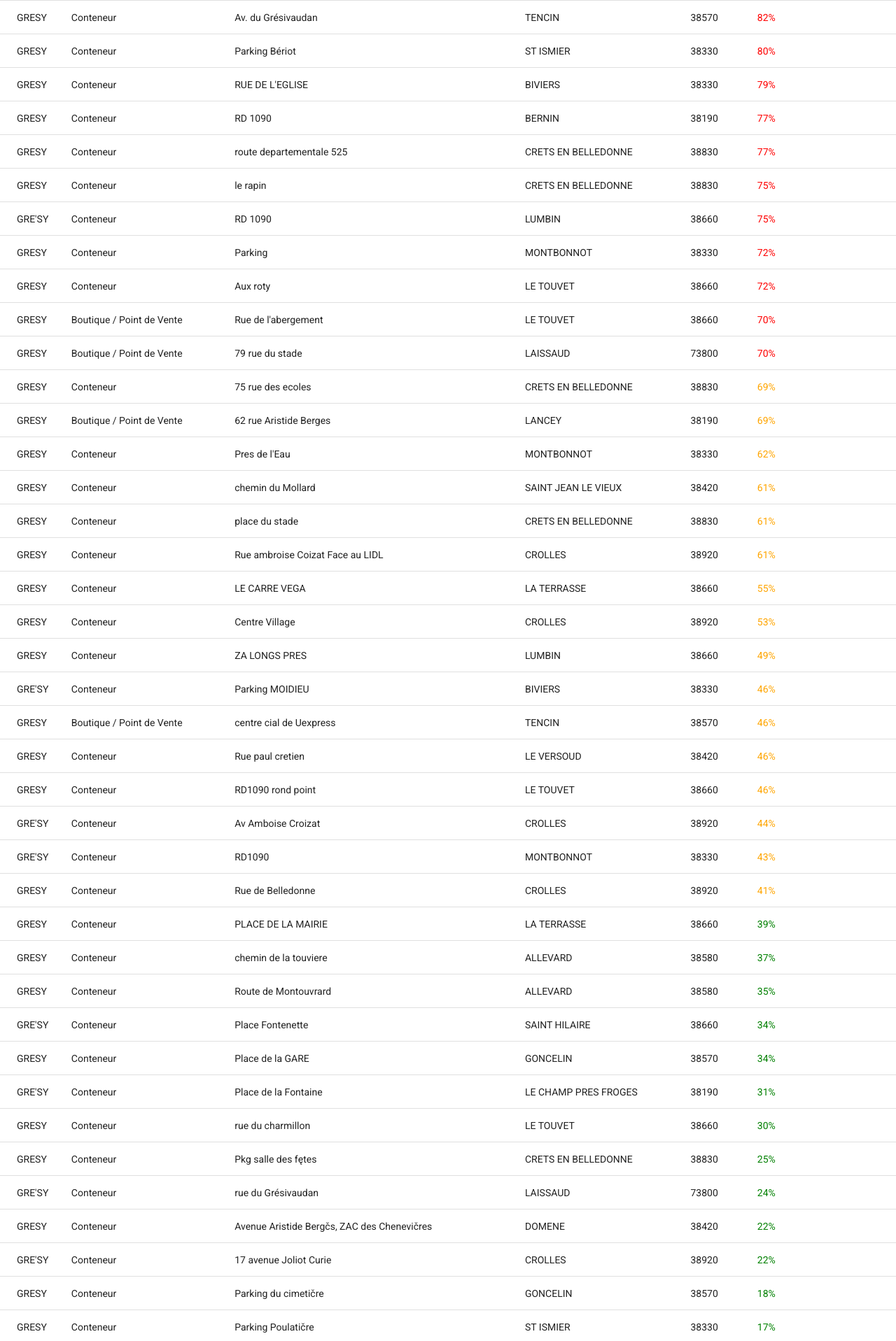
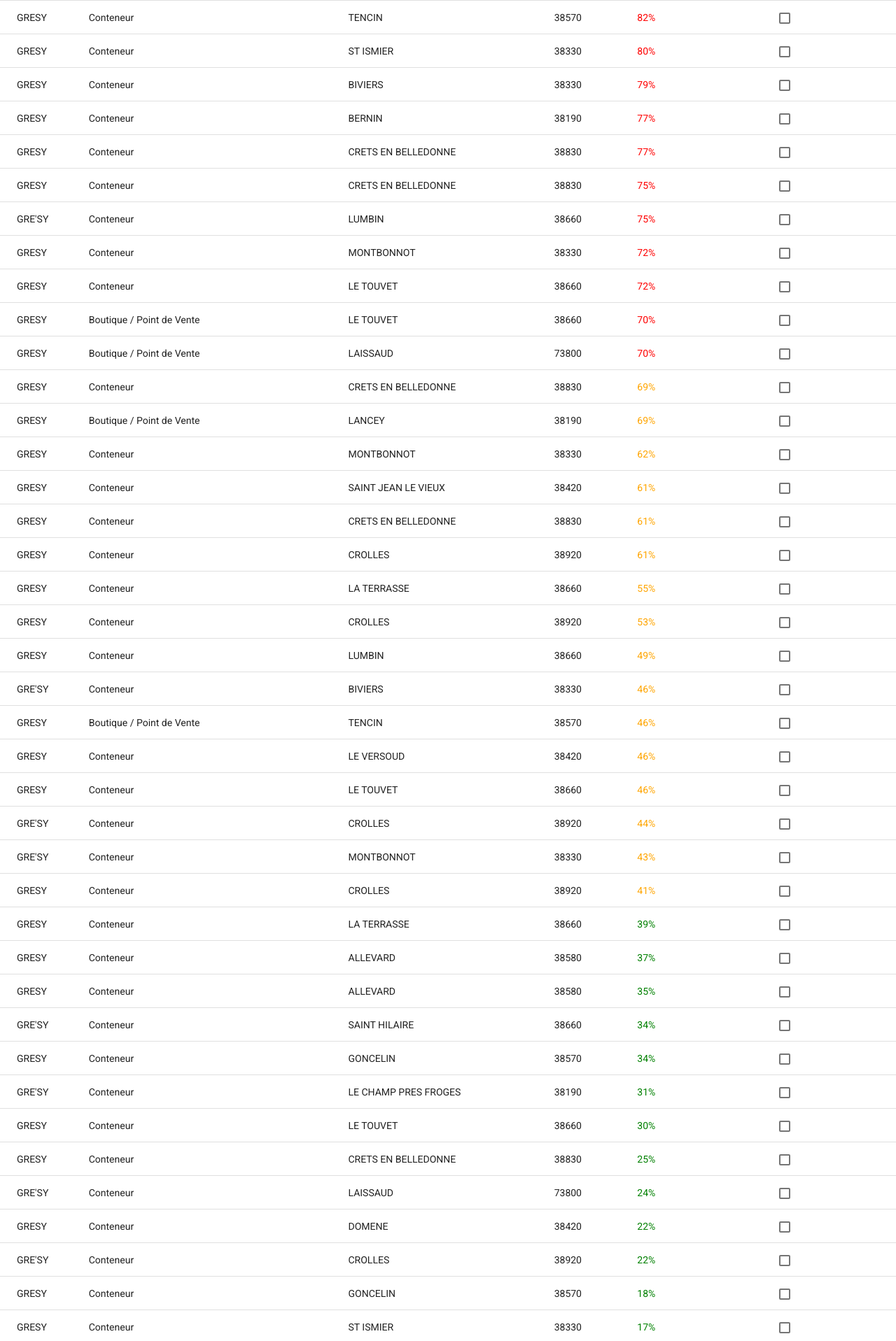
Before and after one commit to pouchanfrederic/ProjetOpenInnovation, an Angular app: page /dashboard in a window 1280 px wide. Shown: the part 880-2797 px from the top of the page at 70% size. Built offline with nearby package versions, Linux system fonts and the light colour scheme; no server answers.

Commit message:
Ajout des checkbox qui ajoutent les chalets sélectionnés à la liste

```diff
--- a/src/app/app.module.ts
+++ b/src/app/app.module.ts
@@ -11,7 +11,7 @@ import { ChaletsListComponent } from './chalets-list/chalets-list.component';
 import { MapComponent } from './map/map.component';
 import {MatTableModule} from '@angular/material/table';
 import { DashboardComponent } from './dashboard/dashboard.component';
-
+import {MatCheckboxModule} from '@angular/material/checkbox';
 @NgModule({
   declarations: [
     AppComponent,
@@ -26,7 +26,8 @@ import { DashboardComponent } from './dashboard/dashboard.component';
     AppRoutingModule,
     BrowserAnimationsModule,
     HttpClientModule,
-    MatTableModule
+    MatTableModule,
+    MatCheckboxModule
   ],
   providers: [],
   bootstrap: [AppComponent]
--- a/src/app/chalets-list/chalets-list.component.ts
+++ b/src/app/chalets-list/chalets-list.component.ts
@@ -1,4 +1,5 @@
 import { Component, Input, OnInit } from '@angular/core';
+import { MatCheckboxChange } from '@angular/material/checkbox';
 import { Chalet } from '../models/chalet';
 import { ChaletsService } from '../services/chalets.service';
 
@@ -10,7 +11,8 @@ import { ChaletsService } from '../services/chalets.service';
 export class ChaletsListComponent implements OnInit {
 
   @Input('chalets') dataSource: Chalet[];
-  displayedColumns: string[] = ['entite', 'type', 'adresse', 'ville','codeP', 'tauxRemplissage'];
+  selected : Chalet[] = [];
+  displayedColumns: string[] = ['entite', 'type', 'adresse', 'ville','codeP', 'tauxRemplissage', 'checkbox'];
 
   constructor(private cs: ChaletsService) { }
 
@@ -27,4 +29,17 @@ export class ChaletsListComponent implements OnInit {
       return 'medium'
   }
 
+  cbxOnChange(matcheckbox : MatCheckboxChange, chalet : Chalet){
+    if(matcheckbox.checked){
+		this.selected.push(chalet);
+	}
+	else{
+		let index = this.selected.indexOf(chalet);
+		this.selected.splice(index, 1);
+
+	}
+	console.log(this.selected);
+  }
+
+
 }
--- a/src/app/models/chalet.ts
+++ b/src/app/models/chalet.ts
@@ -1,5 +1,6 @@
 export class Chalet {
 
+    public id : number;
     public tauxRemplissage : number;
     public lat : number;
     public long : number;
--- a/src/assets/data.json
+++ b/src/assets/data.json
@@ -1,530 +1,589 @@
 [
  {
+   "id": 1,
    "entiteProprietaire": "GRESY",
    "type": "Boutique / Point de Vente",
-   "adresse": "95 rue des grives",
+   "Adresse": "95 rue des grives",
    "codeP": 38920,
    "ville": "CROLLES",
    "lat": "45.2718827",
    "long": "5.8914758"
  },
  {
+   "id": 2,
    "entiteProprietaire": "GRESY",
    "type": "Conteneur",
-   "adresse": "450 rue des sources",
+   "Adresse": "450 rue des sources",
    "codeP": 38920,
    "ville": "CROLLES",
    "lat": "45.2720623",
    "long": "5.8921077"
  },
  {
+   "id": 3,
    "entiteProprietaire": "GRESY",
    "type": "Conteneur",
-   "adresse": "ZA LONGS PRES",
+   "Adresse": "ZA LONGS PRES",
    "codeP": 38660,
    "ville": "LUMBIN",
    "lat": "45.302935604592264",
    "long": "5.906455993653367"
  },
  {
+   "id": 4,
    "entiteProprietaire": "GRESY",
    "type": "Conteneur",
-   "adresse": "RD1090 rond point",
+   "Adresse": "RD1090 rond point",
    "codeP": 38660,
    "ville": "LE TOUVET",
    "lat": "45.358153178937314",
    "long": "5.955213502807624"
  },
  {
+   "id": 5,
    "entiteProprietaire": "GRESY",
    "type": "Conteneur",
-   "adresse": "parking",
+   "Adresse": "parking",
    "codeP": 38660,
    "ville": "LE TOUVET",
    "lat": "45.3558769226",
    "long": "5.91809558868"
  },
  {
+   "id": 6,
    "entiteProprietaire": "GRESY",
    "type": "Conteneur",
-   "adresse": "ZA DU BRESSON",
+   "Adresse": "ZA DU BRESSON",
    "codeP": 38660,
    "ville": "LE TOUVET",
    "lat": "45.361549146561885",
    "long": "5.960807800293878"
  },
  {
+   "id": 7,
    "entiteProprietaire": "GRESY",
    "type": "Conteneur",
-   "adresse": "LE CARRE  VEGA",
+   "Adresse": "LE CARRE  VEGA",
    "codeP": 38660,
    "ville": "LA TERRASSE",
    "lat": "45.315226732541014",
    "long": "5.923677253967298"
  },
  {
+   "id": 8,
    "entiteProprietaire": "GRESY",
    "type": "Conteneur",
-   "adresse": "PLACE DE LA MAIRIE",
+   "Adresse": "PLACE DE LA MAIRIE",
    "codeP": 38660,
    "ville": "LA TERRASSE",
    "lat": "45.323037389433665",
    "long": "5.930838746032691"
  },
  {
+   "id": 9,
    "entiteProprietaire": "GRESY",
    "type": "Conteneur",
-   "adresse": "Parking du cimetičre",
+   "Adresse": "Parking du cimetičre",
    "codeP": 38570,
    "ville": "GONCELIN",
    "lat": "45.350254185872",
    "long": "5.977724069583"
  },
  {
+   "id": 10,
    "entiteProprietaire": "GRESY",
    "type": "Conteneur",
-   "adresse": "Place de la GARE",
+   "Adresse": "Place de la GARE",
    "codeP": 38570,
    "ville": "GONCELIN",
    "lat": "45.341975002824995",
    "long": "5.974549293518976"
  },
  {
+   "id": 11,
    "entiteProprietaire": "GRESY",
    "type": "Conteneur",
-   "adresse": "Parking Poulatičre",
+   "Adresse": "Parking Poulatičre",
    "codeP": 38330,
    "ville": "ST ISMIER",
    "lat": "45.25176357666704",
    "long": "5.83636317418825"
  },
  {
+   "id": 12,
    "entiteProprietaire": "GRE'SY",
    "type": "Conteneur",
-   "adresse": "Route de Meylan",
+   "Adresse": "Route de Meylan",
    "codeP": 38330,
    "ville": "BIVIERS",
    "lat": "45.23773",
    "long": "5.8036"
  },
  {
+   "id": 13,
    "entiteProprietaire": "GRE'SY",
    "type": "Conteneur",
-   "adresse": "Parking MOIDIEU",
+   "Adresse": "Parking MOIDIEU",
    "codeP": 38330,
    "ville": "BIVIERS",
    "lat": "45.23793868288619",
    "long": "5.802965164188663"
  },
  {
+   "id": 14,
    "entiteProprietaire": "GRE'SY",
    "type": "Conteneur",
-   "adresse": "17 avenue Joliot Curie",
+   "Adresse": "17 avenue Joliot Curie",
    "codeP": 38920,
    "ville": "CROLLES",
    "lat": "45.2842115",
    "long": "5.8837615"
  },
  {
+   "id": 15,
    "entiteProprietaire": "GRE'SY",
    "type": "Conteneur",
-   "adresse": "rue François Mitterrand",
+   "Adresse": "rue François Mitterrand",
    "codeP": 38920,
    "ville": "CROLLES",
    "lat": "45.278324",
    "long": "5.883496"
  },
  {
+   "id": 16,
    "entiteProprietaire": "GRE'SY",
    "type": "Conteneur",
-   "adresse": "Av Amboise Croizat",
+   "Adresse": "Av Amboise Croizat",
    "codeP": 38920,
    "ville": "CROLLES",
    "lat": "45.27639",
    "long": "5.873675"
  },
  {
+   "id": 17,
    "entiteProprietaire": "GRE'SY",
    "type": "Conteneur",
-   "adresse": "Place de la Fontaine",
+   "Adresse": "Place de la Fontaine",
    "codeP": 38190,
    "ville": "LE CHAMP PRES FROGES",
    "lat": "45.27372989493328",
    "long": "5.925261008459529"
  },
  {
+   "id": 18,
    "entiteProprietaire": "GRE'SY",
    "type": "Conteneur",
-   "adresse": "Place Fontenette",
+   "Adresse": "Place Fontenette",
    "codeP": 38660,
    "ville": "SAINT HILAIRE",
    "lat": "45.353735988445",
    "long": "5.9141416969101"
  },
  {
+   "id": 19,
    "entiteProprietaire": "GRE'SY",
    "type": "Conteneur",
-   "adresse": "Place Robert Shuman",
+   "Adresse": "Place Robert Shuman",
    "codeP": 38330,
    "ville": "MONTBONNOT",
    "lat": "45.221927199030354",
    "long": "5.812753703041039"
  },
  {
+   "id": 20,
    "entiteProprietaire": "GRE'SY",
    "type": "Conteneur",
-   "adresse": "RD1090",
+   "Adresse": "RD1090",
    "codeP": 38330,
    "ville": "MONTBONNOT",
    "lat": "45.2255017900632",
    "long": "5.801358089904852"
  },
  {
+   "id": 21,
    "entiteProprietaire": "GRESY",
    "type": "Conteneur",
-   "adresse": "Pres de l'Eau",
+   "Adresse": "Pres de l'Eau",
    "codeP": 38330,
    "ville": "MONTBONNOT",
    "lat": "45.22545149753904",
    "long": "5.818713119049107"
  },
  {
+   "id": 22,
    "entiteProprietaire": "GRESY",
    "type": "Conteneur",
-   "adresse": ",RD1090 FaceSuperU",
+   "Adresse": ",RD1090 FaceSuperU",
    "codeP": 38330,
    "ville": "MONTBONNOT",
    "lat": "45.23893661697145",
    "long": "5.818370342254639"
  },
  {
+   "id": 23,
    "entiteProprietaire": "GRESY",
    "type": "Conteneur",
-   "adresse": "Av. du Grésivaudan",
+   "Adresse": "Av. du Grésivaudan",
    "codeP": 38570,
    "ville": "TENCIN",
    "lat": "45.30125662524121",
    "long": "5.952141476135239"
  },
  {
+   "id": 24,
    "entiteProprietaire": "GRESY",
    "type": "Conteneur",
-   "adresse": "Parking Bériot",
+   "Adresse": "Parking Bériot",
    "codeP": 38330,
    "ville": "ST ISMIER",
    "lat": "45.2413",
    "long": "5.82147"
  },
  {
+   "id": 25,
    "entiteProprietaire": "GRESY",
    "type": "Conteneur",
-   "adresse": "Rue ambroise Coizat Face au LIDL",
+   "Adresse": "Rue ambroise Coizat Face au LIDL",
    "codeP": 38920,
    "ville": "CROLLES",
    "lat": "45.2743429",
    "long": "5.884021"
  },
  {
+   "id": 26,
    "entiteProprietaire": "GRESY",
    "type": "Conteneur",
-   "adresse": "Centre Village",
+   "Adresse": "Centre Village",
    "codeP": 38920,
    "ville": "CROLLES",
    "lat": "45.2835755",
    "long": "5.8817673"
  },
  {
+   "id": 27,
    "entiteProprietaire": "GRESY",
    "type": "Conteneur",
-   "adresse": "RD1090",
+   "Adresse": "RD1090",
    "codeP": 38920,
    "ville": "CROLLES",
    "lat": "45.298817",
    "long": "5.899412"
  },
  {
+   "id": 28,
    "entiteProprietaire": "GRESY",
    "type": "Conteneur",
-   "adresse": "Parking",
+   "Adresse": "Parking",
    "codeP": 38330,
    "ville": "MONTBONNOT",
    "lat": "45.22880944280169",
    "long": "5.817472113800022"
  },
  {
+   "id": 29,
    "entiteProprietaire": "GRESY",
    "type": "Conteneur",
-   "adresse": "Parking",
+   "Adresse": "Parking",
    "codeP": 38330,
    "ville": "MONTBONNOT",
    "lat": "45.22537173854217",
    "long": "5.810011031677277"
  },
  {
+   "id": 30,
    "entiteProprietaire": "GRESY",
    "type": "Boutique / Point de Vente",
-   "adresse": "Rue de l'abergement",
+   "Adresse": "Rue de l'abergement",
    "codeP": 38660,
    "ville": "LE TOUVET",
    "lat": "45.36158763317164",
    "long": "5.962285238098161"
  },
  {
+   "id": 31,
    "entiteProprietaire": "GRESY",
    "type": "Conteneur",
-   "adresse": "Rue des chevalličres",
+   "Adresse": "Rue des chevalličres",
    "codeP": 38330,
    "ville": "BIVIERS",
    "lat": "45.244604238451316",
    "long": "5.807319671441633"
  },
  {
+   "id": 32,
    "entiteProprietaire": "GRESY",
    "type": "Conteneur",
-   "adresse": "RUE DE L'EGLISE",
+   "Adresse": "RUE DE L'EGLISE",
    "codeP": 38330,
    "ville": "BIVIERS",
    "lat": "45.23738006575658",
    "long": "5.796959126428192"
  },
  {
+   "id": 33,
    "entiteProprietaire": "GRE'SY",
    "type": "Conteneur",
-   "adresse": "ESPACE BELLE ETOILE",
+   "Adresse": "ESPACE BELLE ETOILE",
    "codeP": 38920,
    "ville": "CROLLES",
    "lat": "45.2732554",
    "long": "5.893464"
  },
  {
+   "id": 34,
    "entiteProprietaire": "GRESY",
    "type": "Conteneur",
-   "adresse": "chemin du Mollard",
+   "Adresse": "chemin du Mollard",
    "codeP": 38420,
    "ville": "SAINT JEAN LE VIEUX",
    "lat": "45.2090669963839",
    "long": "5.87355996560666"
  },
  {
+   "id": 35,
    "entiteProprietaire": "GRESY",
    "type": "Conteneur",
-   "adresse": "Chemin de NAYSORD",
+   "Adresse": "Chemin de NAYSORD",
    "codeP": 38420,
    "ville": "SAINT JEAN LE VIEUX",
    "lat": "45.21117043393702",
    "long": "5.883317470550537"
  },
  {
+   "id": 36,
    "entiteProprietaire": "GRESY",
    "type": "Conteneur",
-   "adresse": "Parking covoiturage",
+   "Adresse": "Parking covoiturage",
    "codeP": 38190,
    "ville": "BERNIN",
    "lat": "45.26369865544158",
    "long": "5.87568473815918"
  },
  {
+   "id": 37,
    "entiteProprietaire": "GRESY",
    "type": "Conteneur",
-   "adresse": "RD 1090",
+   "Adresse": "RD 1090",
    "codeP": 38190,
    "ville": "BERNIN",
    "lat": "45.271662994818",
    "long": "5.868973062040709"
  },
  {
+   "id": 38,
    "entiteProprietaire": "GRE'SY",
    "type": "Conteneur",
-   "adresse": "RD 1090",
+   "Adresse": "RD 1090",
    "codeP": 38660,
    "ville": "LUMBIN",
    "lat": "45.306326671927145",
    "long": "5.911487512791382"
  },
  {
+   "id": 39,
    "entiteProprietaire": "GRESY",
    "type": "Conteneur",
-   "adresse": "rue de bresson",
+   "Adresse": "rue de bresson",
    "codeP": 38660,
    "ville": "LE TOUVET",
    "lat": "45.363369",
    "long": "5.957192"
  },
  {
+   "id": 40,
    "entiteProprietaire": "GRESY",
    "type": "Conteneur",
-   "adresse": "62 rue Aristide Berges",
+   "Adresse": "62 rue Aristide Berges",
    "codeP": 38190,
    "ville": "LANCEY",
    "lat": "45.2339931",
    "long": "5.8822271"
  },
  {
+   "id": 41,
    "entiteProprietaire": "GRESY",
    "type": "Conteneur",
-   "adresse": "rue du clos",
+   "Adresse": "rue du clos",
    "codeP": 38580,
    "ville": "ALLEVARD",
    "lat": "45.392642",
    "long": "6.070483"
  },
  {
+   "id": 42,
    "entiteProprietaire": "GRESY",
    "type": "Conteneur",
-   "adresse": "place de Verdun",
+   "Adresse": "place de Verdun",
    "codeP": 38580,
    "ville": "ALLEVARD",
    "lat": "45.395388",
    "long": "6.076077"
  },
  {
+   "id": 43,
    "entiteProprietaire": "GRESY",
    "type": "Conteneur",
-   "adresse": "chemin de la touviere",
+   "Adresse": "chemin de la touviere",
    "codeP": 38580,
    "ville": "ALLEVARD",
    "lat": "45.401181",
    "long": "6.079395"
  },
  {
+   "id": 44,
    "entiteProprietaire": "GRESY",
    "type": "Conteneur",
-   "adresse": "Pkg salle des fętes",
+   "Adresse": "Pkg salle des fętes",
    "codeP": 38830,
    "ville": "CRETS EN BELLEDONNE",
    "lat": "45.2233",
    "long": "6.0255"
  },
  {
+   "id": 45,
    "entiteProprietaire": "GRESY",
    "type": "Conteneur",
-   "adresse": "75 rue des ecoles",
+   "Adresse": "75 rue des ecoles",
    "codeP": 38830,
    "ville": "CRETS EN BELLEDONNE",
    "lat": "45.3731919",
    "long": "6.0470143"
  },
  {
+   "id": 46,
    "entiteProprietaire": "GRESY",
    "type": "Conteneur",
-   "adresse": "le rapin",
+   "Adresse": "le rapin",
    "codeP": 38830,
    "ville": "CRETS EN BELLEDONNE",
    "lat": "45.37189893097",
    "long": "6.0469363792568"
  },
  {
+   "id": 47,
    "entiteProprietaire": "GRESY",
    "type": "Conteneur",
-   "adresse": "place du stade",
+   "Adresse": "place du stade",
    "codeP": 38830,
    "ville": "CRETS EN BELLEDONNE",
    "lat": "45.376649",
    "long": "6.050942"
  },
  {
+   "id": 48,
    "entiteProprietaire": "GRESY",
    "type": "Conteneur",
-   "adresse": "route departementale 525",
+   "Adresse": "route departementale 525",
    "codeP": 38830,
    "ville": "CRETS EN BELLEDONNE",
    "lat": "45.367654",
    "long": "6.040884"
  },
  {
+   "id": 49,
    "entiteProprietaire": "GRE'SY",
    "type": "Conteneur",
-   "adresse": "rue du Grésivaudan",
+   "Adresse": "rue du Grésivaudan",
    "codeP": 73800,
    "ville": "LAISSAUD",
    "lat": "45.445347",
    "long": "6.034571"
  },
  {
+   "id": 50,
    "entiteProprietaire": "GRESY",
    "type": "Boutique / Point de Vente",
-   "adresse": "79 rue du stade",
+   "Adresse": "79 rue du stade",
    "codeP": 73800,
    "ville": "LAISSAUD",
    "lat": "45.445578",
    "long": "6.034723"
  },
  {
+   "id": 51,
    "entiteProprietaire": "GRESY",
    "type": "Boutique / Point de Vente",
-   "adresse": "centre cial de Uexpress",
+   "Adresse": "centre cial de Uexpress",
    "codeP": 38570,
    "ville": "TENCIN",
    "lat": "45.3016137072187",
    "long": "5.9522100227538886"
  },
  {
+   "id": 52,
    "entiteProprietaire": "GRESY",
    "type": "Conteneur",
-   "adresse": "SAMSE",
+   "Adresse": "SAMSE",
    "codeP": 38130,
    "ville": "ECHIROLLES",
    "lat": "45.16024462093739",
    "long": "5.714007315344247"
  },
  {
+   "id": 53,
    "entiteProprietaire": "GRESY",
    "type": "Conteneur",
-   "adresse": "Aux roty",
+   "Adresse": "Aux roty",
    "codeP": 38660,
    "ville": "LE TOUVET",
    "lat": "45.359267",
    "long": "5.977688"
  },
  {
+   "id": 54,
    "entiteProprietaire": "GRESY",
    "type": "Conteneur",
-   "adresse": "rue du charmillon",
+   "Adresse": "rue du charmillon",
    "codeP": 38660,
    "ville": "LE TOUVET",
    "lat": "45.35099",
    "long": "5.947729"
  },
  {
+   "id": 55,
    "entiteProprietaire": "GRESY",
    "type": "Conteneur",
-   "adresse": "Rue paul cretien",
+   "Adresse": "Rue paul cretien",
    "codeP": 38420,
    "ville": "LE VERSOUD",
    "lat": "45.212944",
    "long": "5.858643"
  },
  {
+   "id": 56,
    "entiteProprietaire": "GRESY",
    "type": "Conteneur",
-   "adresse": "Avenue Aristide Bergčs, ZAC des Chenevičres",
+   "Adresse": "Avenue Aristide Bergčs, ZAC des Chenevičres",
    "codeP": 38420,
    "ville": "DOMENE",
    "lat": "45.206774",
    "long": "5.82799"
  },
  {
+   "id": 57,
    "entiteProprietaire": "GRESY",
    "type": "Boutique / Point de Vente",
-   "adresse": "62 rue Aristide Berges",
+   "Adresse": "62 rue Aristide Berges",
    "codeP": 38190,
    "ville": "LANCEY",
    "lat": "45.2339931",
    "long": "5.8822271"
  },
  {
+   "id": 58,
    "entiteProprietaire": "GRESY",
    "type": "Conteneur",
-   "adresse": "Route de Montouvrard",
+   "Adresse": "Route de Montouvrard",
    "codeP": 38580,
    "ville": "ALLEVARD",
    "lat": "45.387541",
    "long": "6.068545"
  },
  {
+   "id": 59,
    "entiteProprietaire": "GRESY",
    "type": "Conteneur",
-   "adresse": "Rue de Belledonne",
+   "Adresse": "Rue de Belledonne",
    "codeP": 38920,
    "ville": "CROLLES",
    "lat": "45.271308",
```
Also changed, not shown: src/app/chalets-list/chalets-list.component.html (+10 -1 lines).
